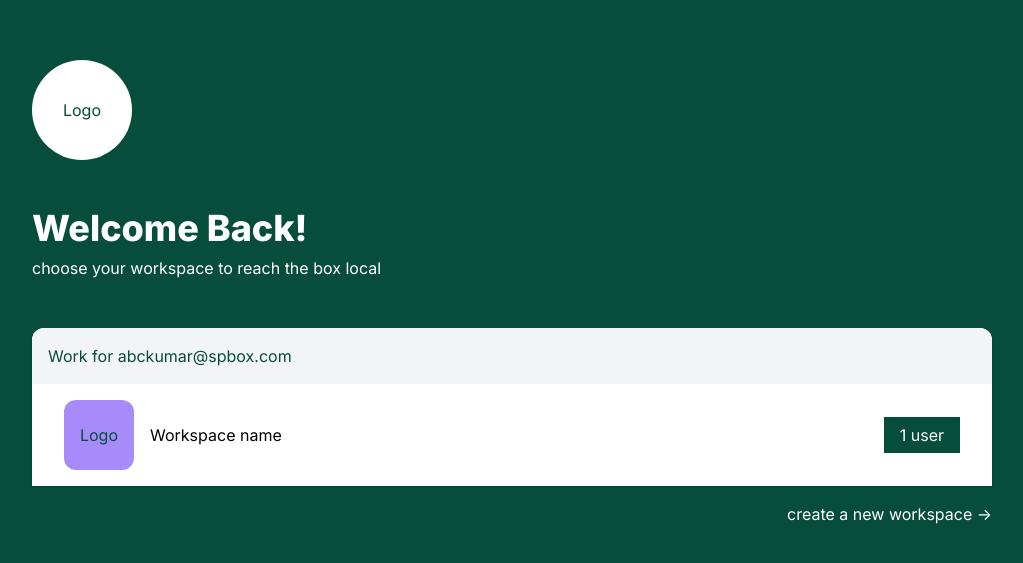
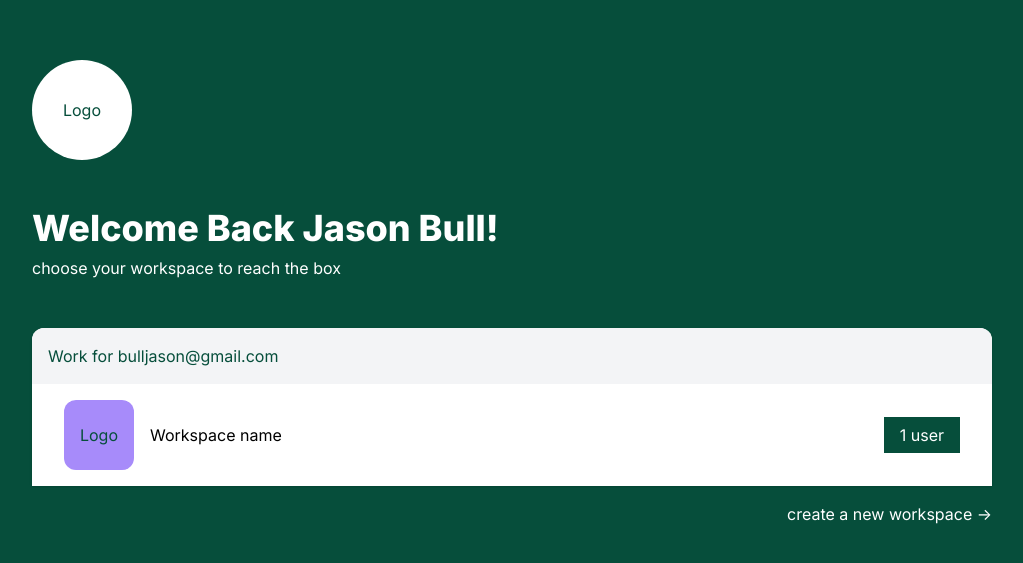
Before and after one commit to sarahabedelrazeq/quality-professionals-task, a Next.js app: page / in a window 1280 px wide. Shown: the part 107-670 px from the top of the page, without its empty margins (128-1151 px from the left). Built offline with nearby package versions, Linux system fonts and the light colour scheme.

Commit message:
current user

```diff
--- /dev/null
+++ b/public/data/current-user.json
@@ -0,0 +1,5 @@
+{
+  "id": 1,
+  "name": "Jason Bull",
+  "email": "bulljason@gmail.com"
+}
--- /dev/null
+++ b/src/app/api/current-user/route.ts
@@ -0,0 +1,10 @@
+import { promises as fs } from 'fs';
+
+export const GET = async (request: any, { params }: any) => {
+    try {
+        const file = await fs.readFile(process.cwd() + '/public/data/current-user.json', 'utf8');
+        return new Response(file, { status: 200 })
+    } catch (error: any) {
+        return new Response(error, { status: 500 })
+    }
+}
--- a/src/app/page.tsx
+++ b/src/app/page.tsx
@@ -1,9 +1,10 @@
 import WorkspaceForm from "@/components/WorkspaceForm";
 import fetchAPI from "@/helpers/fetchAPI";
-import { Workspace } from "@/interfaces";
+import { User, Workspace } from "@/interfaces";
 
 export default async function Home() {
   const { data: workspacesData } = await fetchAPI<Workspace[]>("workspaces");
+  const { data: currentUserData } = await fetchAPI<User>("current-user");
 
   return (
     <main className="flex min-h-screen flex-col items-center justify-center bg-emerald-900 text-white">
@@ -18,12 +19,17 @@ export default async function Home() {
         </div>
 
         <div className="mb-12">
-          <h1 className="mb-2 text-4xl font-extrabold">Welcome Back!</h1>
+          <h1 className="mb-2 text-4xl font-extrabold">
+            Welcome Back {currentUserData?.name}!
+          </h1>
 
-          <p>choose your workspace to reach the box {process.env.NEXT_PUBLIC_APP_ENV}</p>
+          <p>choose your workspace to reach the box</p>
         </div>
 
-        <WorkspaceForm workspacesData={workspacesData || []} />
+        <WorkspaceForm
+          workspacesData={workspacesData || []}
+          currentUserData={currentUserData || []}
+        />
       </section>
     </main>
   );
--- a/src/components/CreateWorkspace.tsx
+++ b/src/components/CreateWorkspace.tsx
@@ -3,19 +3,17 @@ import { User } from "@/interfaces";
 import WorkspaceContext from "@/store/workspaceContext";
 import React from "react";
 
-export default function CreateWorkspace() {
+export default function CreateWorkspace({
+  currentUserData,
+}: {
+  currentUserData: User;
+}) {
   const [open, setOpen] = React.useState<boolean>(false);
   const [userFormData, setUserFormData] = React.useState<{
     name?: string;
     email?: string;
   }>({});
-  const [users, setUsers] = React.useState<User[]>([
-    {
-      id: 1,
-      name: "Jason Bull",
-      email: "bulljason@gmail.com",
-    },
-  ]);
+  const [users, setUsers] = React.useState<User[]>([currentUserData]);
   const [workspaceFormData, setWorkspaceFormData] = React.useState<{
     name?: string;
     logo?: string;
--- a/src/components/WorkspaceForm.tsx
+++ b/src/components/WorkspaceForm.tsx
@@ -3,14 +3,17 @@
 import React from "react";
 import CreateWorkspace from "./CreateWorkspace";
 import WorkspaceContext from "@/store/workspaceContext";
-import { Workspace } from "@/interfaces";
+import { User, Workspace } from "@/interfaces";
 
 export default function WorkspaceForm({
   workspacesData,
+  currentUserData,
 }: {
   workspacesData: Workspace[];
+  currentUserData: User;
 }) {
-  const [workspaces, setWorkspaces] = React.useState<Workspace[]>(workspacesData);
+  const [workspaces, setWorkspaces] =
+    React.useState<Workspace[]>(workspacesData);
 
   return (
     <WorkspaceContext.Provider
@@ -22,7 +25,7 @@ export default function WorkspaceForm({
       <div>
         <div className="rounded-t-xl bg-white shadow mb-4">
           <div className="rounded-t-xl bg-gray-100 text-emerald-900 p-4">
-            <p>Work for abckumar@spbox.com</p>
+            {currentUserData && <p>Work for {currentUserData.email}</p>}
           </div>
 
           {workspaces?.map((item, index) => (
@@ -51,7 +54,7 @@ export default function WorkspaceForm({
           ))}
         </div>
 
-        <CreateWorkspace />
+        <CreateWorkspace currentUserData={currentUserData} />
       </div>
     </WorkspaceContext.Provider>
   );
```
Also changed, not shown: src/store/userContext.ts (added, +13 -0 lines).
